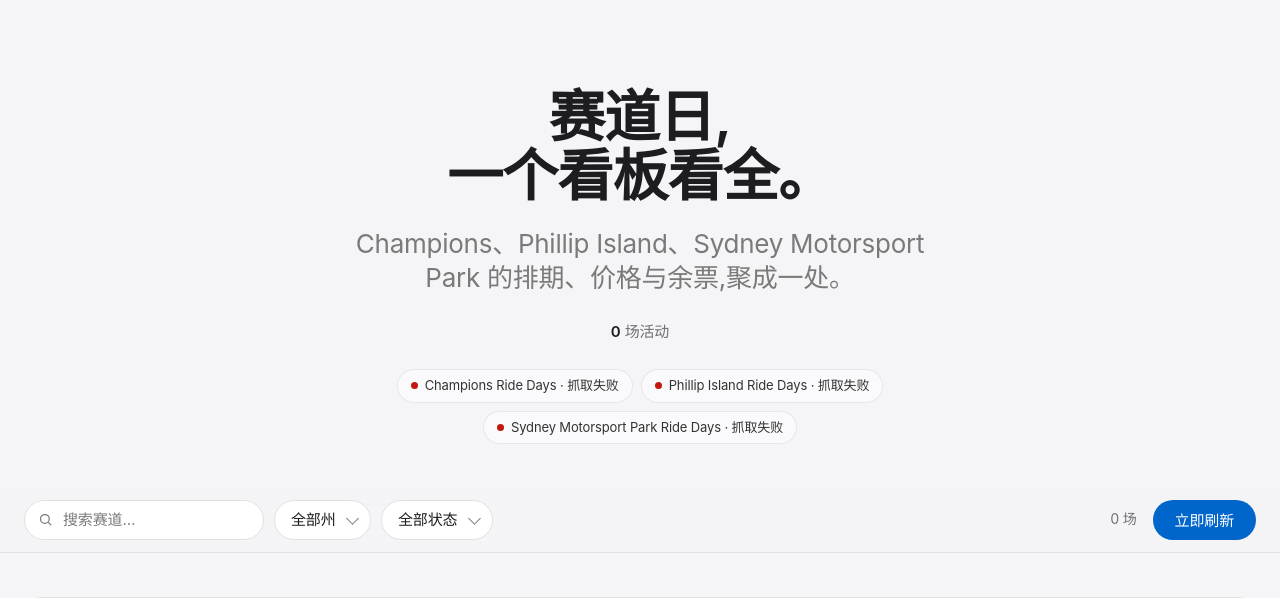
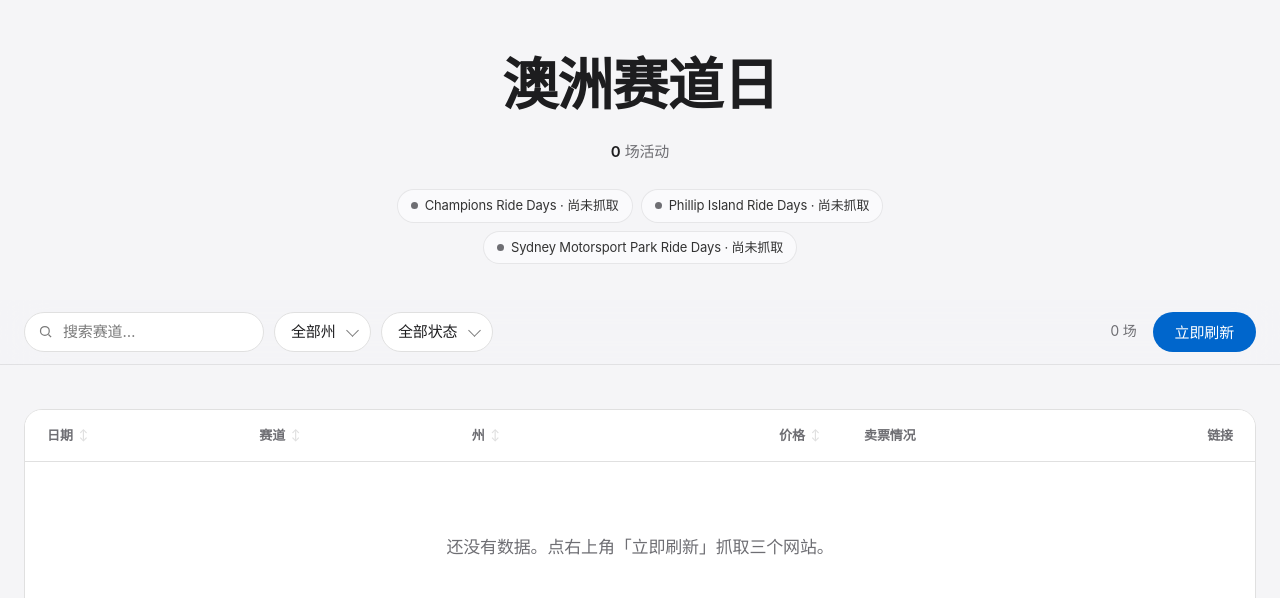
Before and after one commit to cyprien0312/rideday, a FastAPI app: page / in a window 1280 px wide. Shown: the part 44-642 px from the top of the page. Run offline with FastAPI, Linux system fonts and the light colour scheme; data comes from the database, SQL or seed files in the repository; data that the repository does not hold is empty.

Commit message:
tweak: simplify hero to a plain title (drop marketing slogan + redundant subcopy)

```diff
--- a/static/style.css
+++ b/static/style.css
@@ -68,7 +68,7 @@ a { color: var(--blue); text-decoration: none; }
 /* ---------- Hero ---------- */
 .hero {
   text-align: center;
-  padding: 88px 24px 44px;
+  padding: 56px 24px 36px;
   max-width: 860px; margin: 0 auto;
   animation: rise 0.7s cubic-bezier(0.28, 0.11, 0.32, 1) both;
 }
--- a/templates/index.html
+++ b/templates/index.html
@@ -14,8 +14,7 @@
 </nav>
 
 <header class="hero">
-  <h1>赛道日,<br>一个看板看全。</h1>
-  <p class="lead">Champions、Phillip Island、Sydney Motorsport Park 的排期、价格与余票,聚成一处。</p>
+  <h1>澳洲赛道日</h1>
   <p class="hero-meta">
     <strong>{{ events|length }}</strong> 场活动
     {% if static_mode %}<span class="dot-sep"></span>更新于 {{ generated_at }}{% endif %}
```
